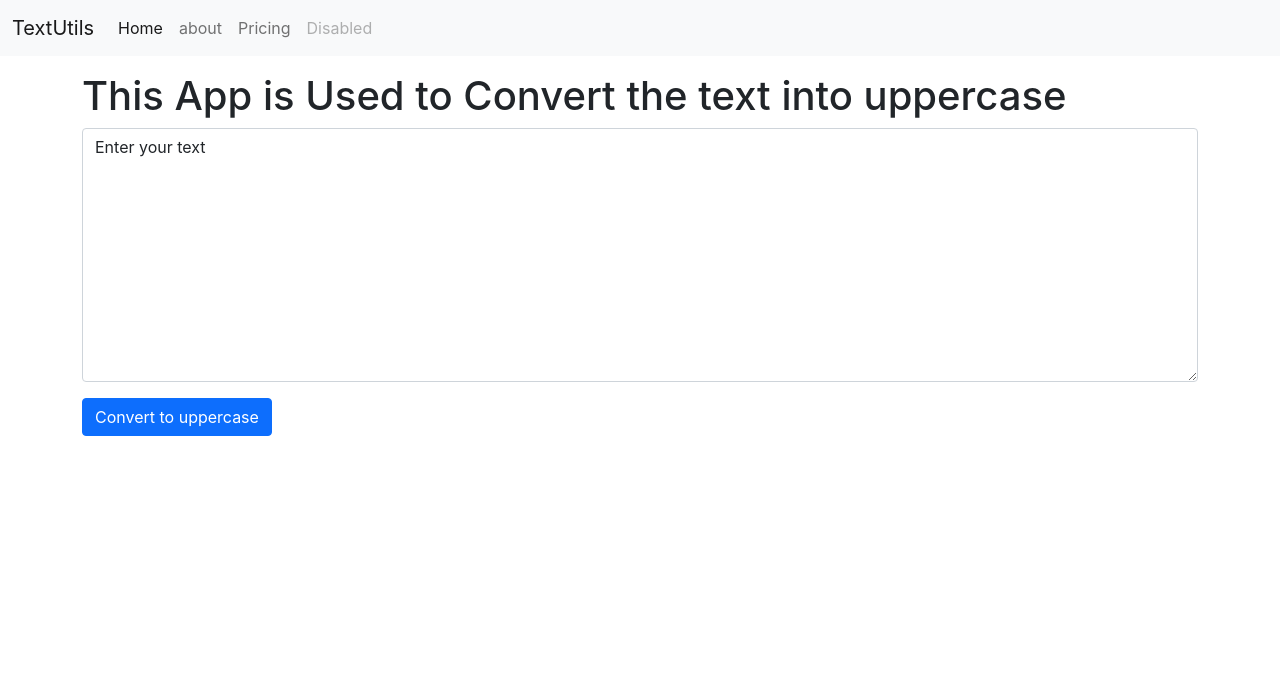
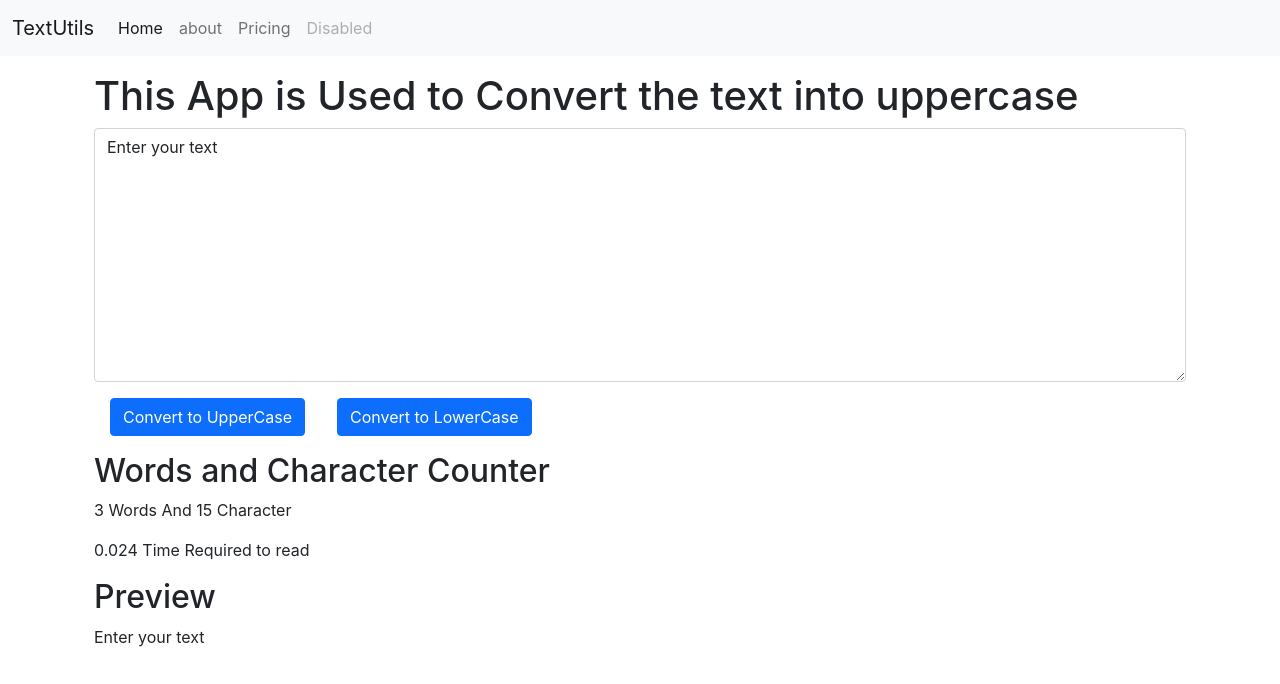
Before and after one commit to OsamaAslam29/Web-Code, a React (Create React App) app in the folder 4-React js/textutils/: page / in a window 1280 px wide. Shown: the top 684 px of the page. Built offline with nearby package versions, Linux system fonts and the light colour scheme.

Commit message:
completed

```diff
--- a/4-React js/textutils/src/components/TextForm.js
+++ b/4-React js/textutils/src/components/TextForm.js
@@ -5,6 +5,10 @@ export default function TextForm(props) {
 
   const handleUpText =()=> {
     let newtext = text.toUpperCase();
+    setText(newtext);
+  }
+  const handleLoText =()=> {
+    let newtext = text.toLocaleLowerCase();
     setText(newtext);
   }
 
@@ -16,13 +20,25 @@ export default function TextForm(props) {
     // text="osama"; worng way
     // setText("This is right way");
   return (
-    <div>
+    <>
+    <div className='container'>
           <h1>{props.heading}</h1>
           <div className="mb-3">
             <textarea className="form-control" value={text}  onChange={handleOnChange} id="myBox"  rows="10"></textarea>
           </div>
-          <div className="btn btn-primary" onClick={handleUpText}> Convert to uppercase</div>
+          <div className="btn btn-primary mx-3" onClick={handleUpText}> Convert to UpperCase</div>
+          <div className="btn btn-primary mx-3" onClick={handleLoText}> Convert to LowerCase</div>
 
     </div>
+    <div className="container my-3">
+      <h2>Words and Character Counter</h2>
+             <p>  {  text.split(" ").length}  Words And {text.length} Character </p>
+             <p>  { 0.008 * text.split(" ").length } Time Required to read </p>
+
+      <h2>Preview</h2>
+      <p>{text}</p>
+
+    </div>
+    </>
   )
 }
```
